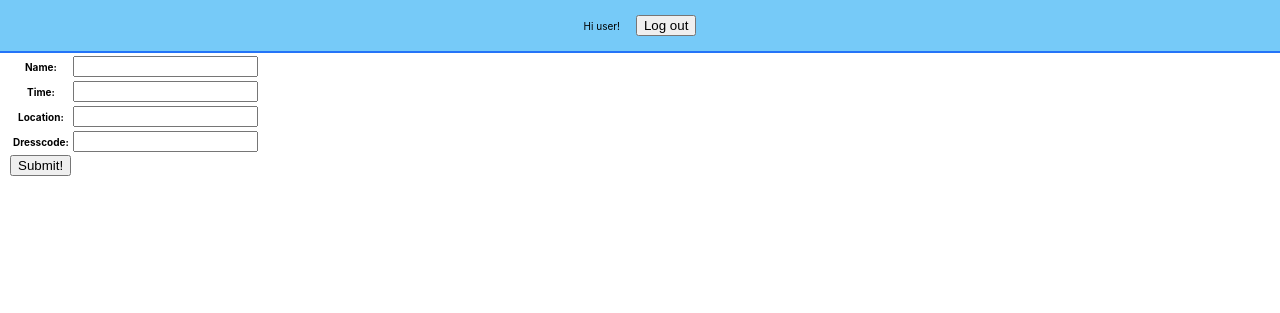
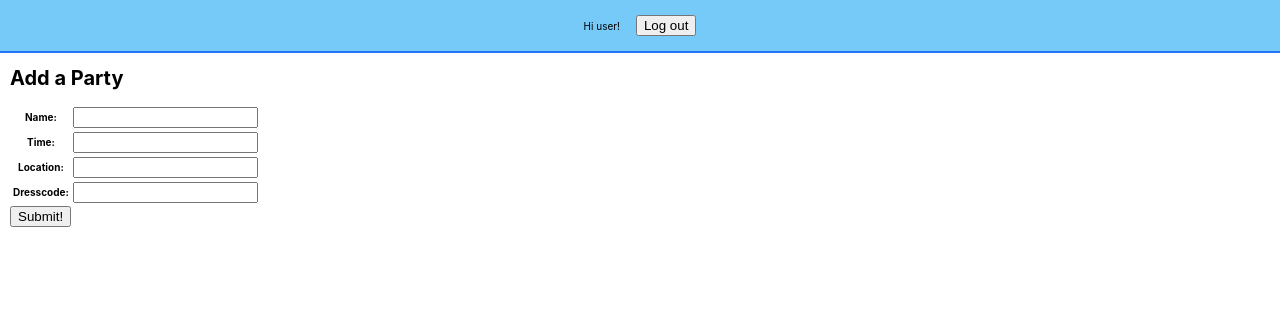
Before and after one commit to StephanieStralina/feastmode, a Django app: page /parties/create/ in a window 1280 px wide. Shown: the top 313 px of the page. Run offline with Django 5.2, Linux system fonts and the light colour scheme; the visitor is signed in with stand-in values (Sample User, id 1).

Commit message:
add party-form detail page

```diff
--- a/main_app/templates/main_app/party_form.html
+++ b/main_app/templates/main_app/party_form.html
@@ -3,6 +3,11 @@
 {% block head %}
 {% endblock %}
 {% block content %}
+{% if party %}
+<h1>Edit {{ party.name }}</h1>
+{% else %}
+<h1>Add a Party</h1>
+{% endif %}
 <form action="" method="post" class="form-container">
   {% csrf_token %}
   <table>
--- a/main_app/templates/parties/party-detail.html
+++ b/main_app/templates/parties/party-detail.html
@@ -6,6 +6,7 @@
 
 <section>
     <h1>{{ party.name }}'s detail page</h1>
+    <a href ="{% url 'party-update' party.invite_id%}">Edit</a>
 </section>
 
 
--- a/main_app/urls.py
+++ b/main_app/urls.py
@@ -7,6 +7,6 @@ urlpatterns = [
     path('accounts/signup/', views.signup, name='signup'),
     path('parties/', views.party_index, name='party-index'),
     path('parties/create/', views.PartyCreate.as_view(), name='party-create'),
+    path('parties/<str:invite_id>/update/', views.PartyUpdate.as_view(), name='party-update'),
     path('parties/<str:invite_id>/', views.party_detail, name='party-detail'),
-
 ]
--- a/main_app/views.py
+++ b/main_app/views.py
@@ -3,7 +3,7 @@ from django.contrib.auth.views import LoginView
 from django.contrib.auth.forms import UserCreationForm
 from django.shortcuts import render, redirect
 from main_app.models import Party
-from django.views.generic.edit import CreateView
+from django.views.generic.edit import CreateView, UpdateView
 from django.contrib.auth.mixins import LoginRequiredMixin
 
 # Create your views here.
@@ -40,3 +40,15 @@ class PartyCreate(LoginRequiredMixin, CreateView):
     def form_valid(self, form):
         form.instance.owner = self.request.user
         return super().form_valid(form)
+
+class PartyUpdate(LoginRequiredMixin, UpdateView):
+    model = Party
+    fields = ['name', 'time', 'location', 'dresscode']
+
+    def get_object(self,queryset= None):
+        print(self.kwargs.get('invite_id'))
+        return Party.objects.get(invite_id= self.kwargs.get('invite_id'))
+
+    def form_valid(self, form):
+        form.save()
+        return super().form_valid(form)
```
